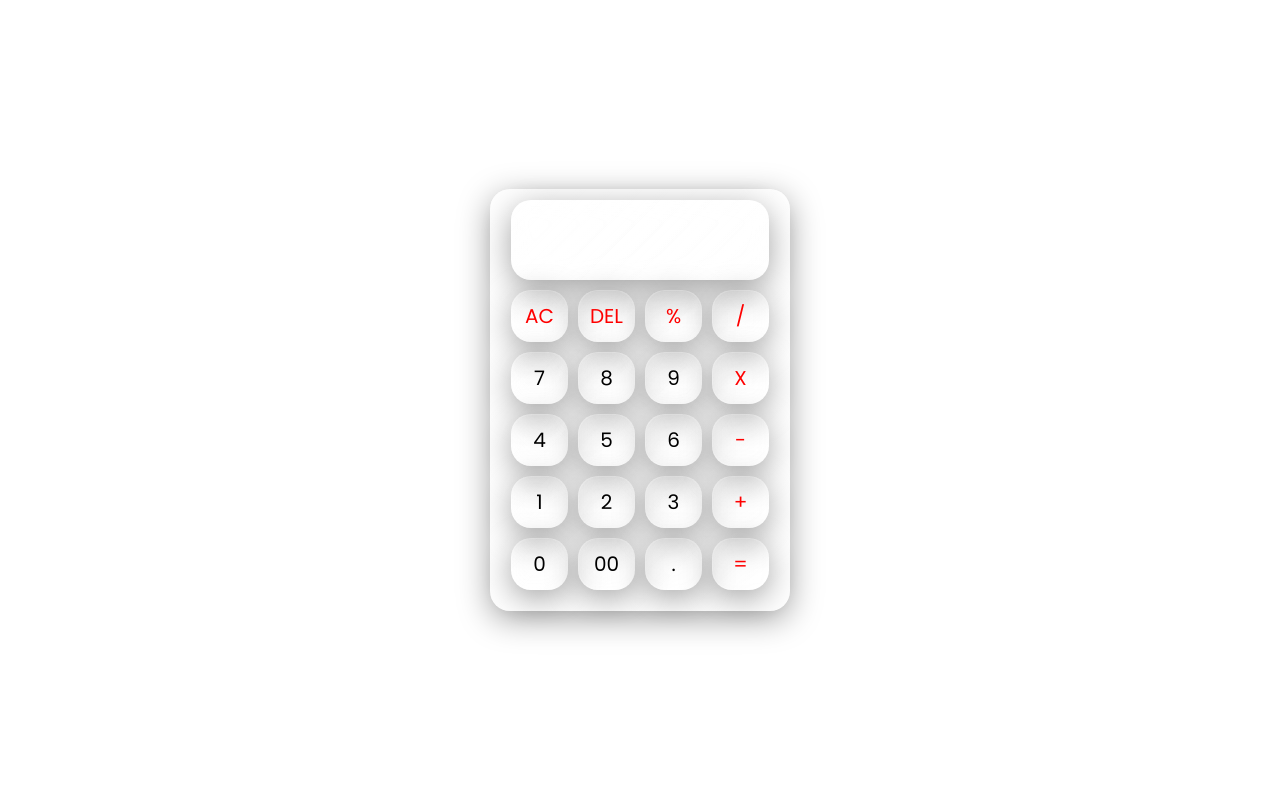
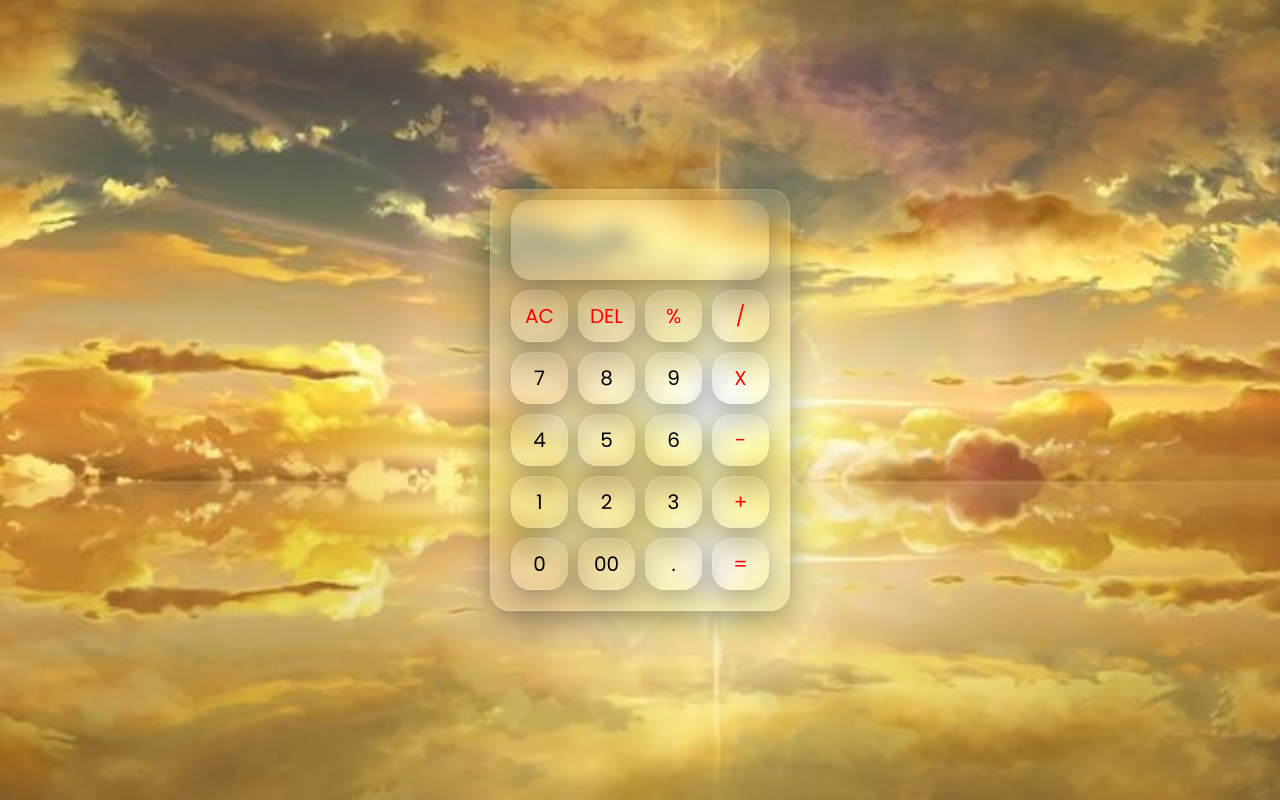
Before and after one commit to VannoAcno/Aincrad-Calc, a plain HTML site: page index.html in a window 1280 px wide. Drawn offline with Linux system fonts and the light colour scheme; the site is published under a folder, as on GitHub Pages, so addresses that start at the root find nothing.

Commit message:
Update style.css

```diff
--- a/style.css
+++ b/style.css
@@ -12,7 +12,7 @@ body {
     display: flex;
     align-items: center;
     justify-content: center;
-    background: url(/Image/background.jpg);
+    background: url(./Image/background.jpg);
     background-repeat: no-repeat;
     background-size: cover;
 }
```
